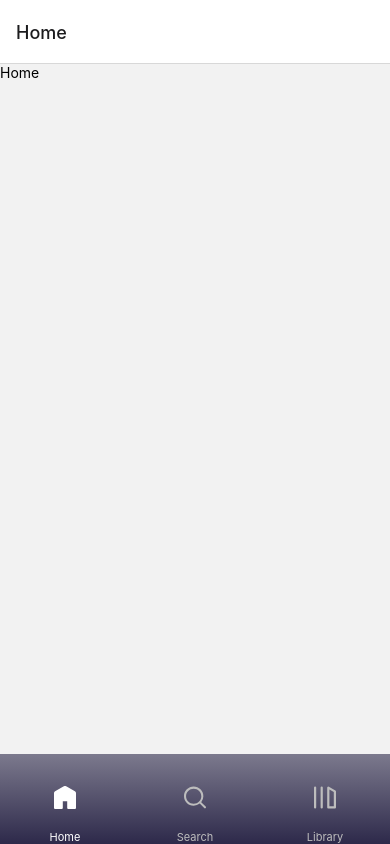
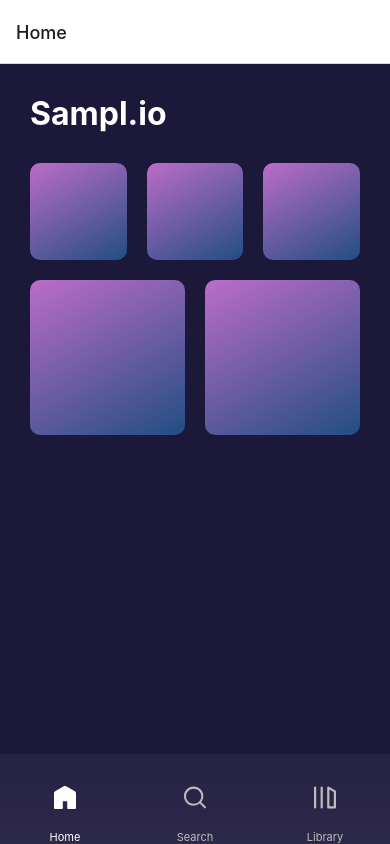
Before and after one commit to benbenpetit/soundboard, a React Native app: screen /Home in a window 390 px wide. Built offline with nearby package versions, Linux system fonts and the light colour scheme.

Commit message:
base homescreen ui

```diff
--- a/src/screens/Home.jsx
+++ b/src/screens/Home.jsx
@@ -1,10 +1,65 @@
 import React from 'react';
-import { Text, View } from 'react-native';
+import { FlatList, SafeAreaView, Text, TouchableOpacity, View } from 'react-native';
+import { text, wrapper } from 'assets/styles/global';
+import { LinearGradient } from 'expo-linear-gradient';
+
+const Pad = ({ sample, handleLongPress }) => {
+  return (
+    <TouchableOpacity
+      onLongPress={() => handleLongPress(sample.id)}
+      activeOpacity={0.6}
+      style={{ flex: 1, margin: 10 }}
+    >
+      <LinearGradient
+        style={{ width: '100%', borderRadius: 10, aspectRatio: 1 / 1 }}
+        colors={['rgba(188, 109, 201, 1)', 'rgba(39, 111, 177, 0.62)']}
+        start={{ x: 0.65, y: 0 }}
+        end={{ x: 1.2, y: 1 }}
+      />
+    </TouchableOpacity >
+  )
+}
 
 const Home = () => {
+  const samples = [
+    {
+      id: 1,
+      name: 'Doubi'
+    },
+    {
+      id: 2,
+      name: 'She3esh'
+    },
+    {
+      id: 3,
+      name: 'She3esh'
+    },
+    {
+      id: 4,
+      name: 'She3esh'
+    },
+    {
+      id: 5,
+      name: 'She3esh'
+    }
+  ];
+
+  const openSampleOptions = (id) => {
+    console.log(id);
+  }
+
   return (
-    <View>
-      <Text>Home</Text>
+    <View style={wrapper}>
+      <Text style={text.h1}>Sampl.io</Text>
+      <SafeAreaView style={{ marginTop: 20, marginHorizontal: -10, flex: 1 }}>
+        <FlatList
+          ListEmptyComponent={<Text style={{ fontSize: 16, textAlign: 'center', marginTop: 20, color: '#fff' }}>No sample yet. Go search and add one!</Text>}
+          data={samples}
+          numColumns={3}
+          renderItem={({ item }) => <Pad sample={item} handleLongPress={(id) => openSampleOptions(id)} />}
+          keyExtractor={sample => sample.id}
+        />
+      </SafeAreaView>
     </View>
   )
 }
```
